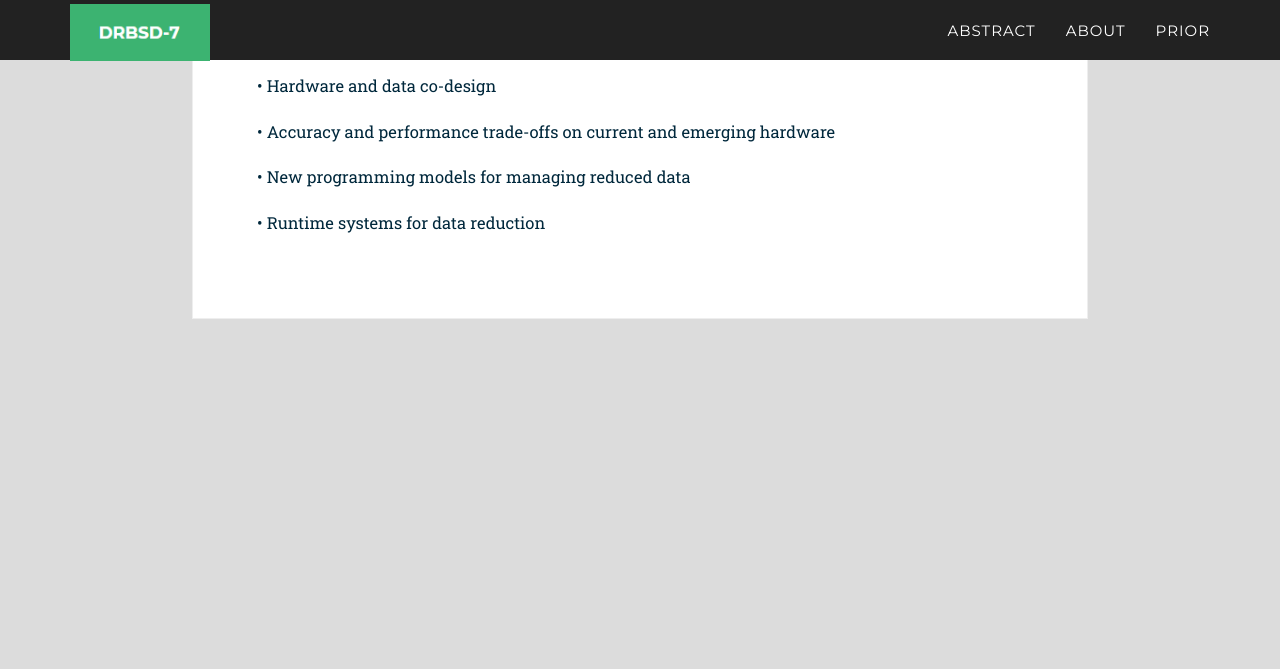
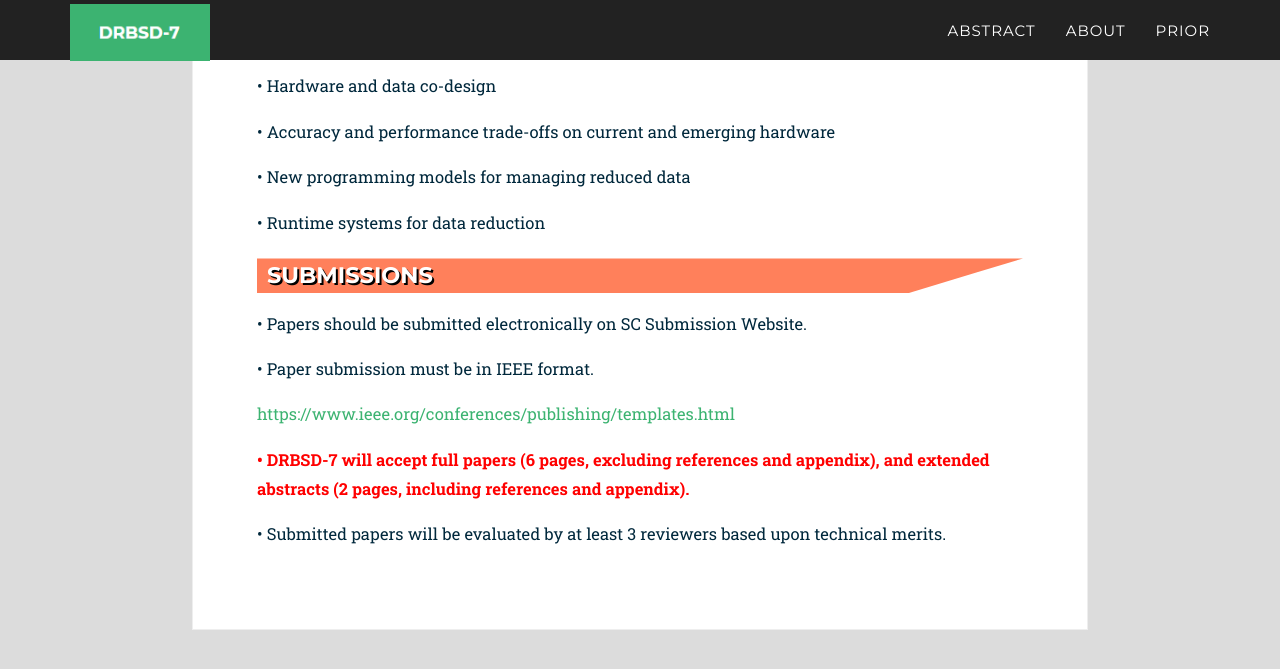
Before and after one commit to JieyangChen7/DRBSD.github.io, a Jekyll site: the page built from _2017_pages/call.html, in a window 1280 px wide and 900 px high, scrolled down 1507 px. Shown: the top 669 px of the window. Built offline with Jekyll 4.4.1, drawn with Linux system fonts in a browser that asks for light colours; some web fonts are replaced; before the commit the page ends 2096 px from its top, so only the background shows below that.

Commit message:
Update call.html

```diff
--- a/_2017_pages/call.html
+++ b/_2017_pages/call.html
@@ -56,6 +56,18 @@ permalink: /call
 
     <p>&bull; Runtime systems for data reduction</p>
 
+    <h2>Submissions</h2>
+
+    <p>&bull; Papers should be submitted electronically on SC Submission Website.</p>
+
+    <p>&bull; Paper submission must be in IEEE format.</p>
+
+    <p><a href="https://www.ieee.org/conferences/publishing/templates.html">https://www.ieee.org/conferences/publishing/templates.html</a></p>
+
+    <p><b><font color="red"> &bull; DRBSD-7 will accept full papers (6 pages, excluding references and appendix),  and  extended abstracts (2 pages, including references and appendix).</font></b></p>
+
+    <p>&bull; Submitted papers will be evaluated by at least 3 reviewers based upon technical merits.</p>
+
     <!--<section id="conference" class="black-frame about about-container about-container-top">-->
       <!--<h1>{{ page.title }}</h1>-->
 
```
